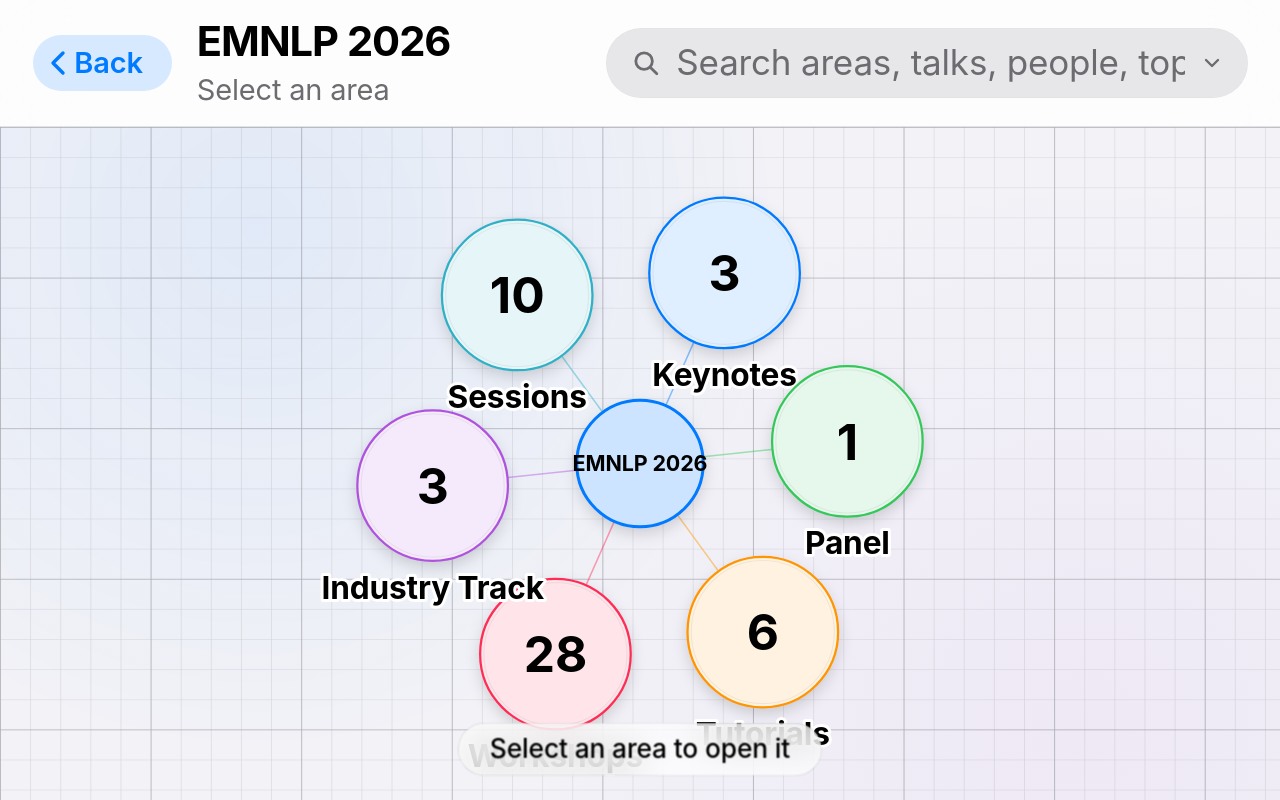
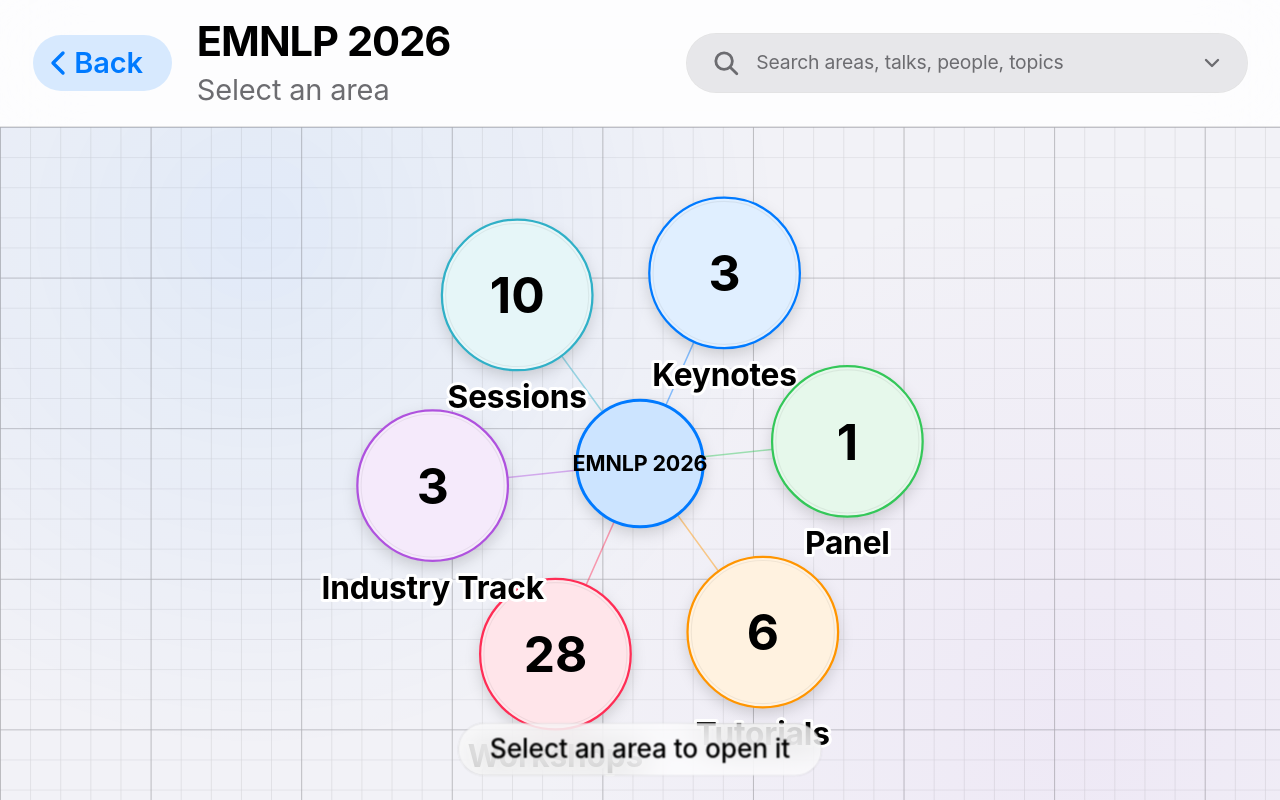
Before and after one commit to sania8/emnlp-graph, a Next.js app: page / in a window 1280 px wide. Both pictures are taken after a click on the button 349 px from the left and 585 px from the top of the page. Shown: the top 800 px of the page. Built offline with nearby package versions, Linux system fonts and the light colour scheme.

Commit message:
few chnages in search bar

```diff
--- a/src/components/stage/Conferencesearch.tsx
+++ b/src/components/stage/Conferencesearch.tsx
@@ -101,9 +101,9 @@
   };
 
   return (
-    <div ref={boxRef} className="relative w-[640px] max-w-full shrink-0">
+    <div ref={boxRef} className="relative w-[560px] max-w-full shrink-0">
       <div
-        className="flex min-h-[68px] items-center gap-4 rounded-full px-6 ring-1 ring-black/10 transition-shadow focus-within:ring-2 focus-within:ring-accent"
+        className="flex min-h-[58px] items-center gap-4 rounded-full px-6 ring-1 ring-black/10 transition-shadow focus-within:ring-2 focus-within:ring-accent"
         style={{ background: "rgba(120,120,128,0.16)" }}
       >
         <svg width="28" height="28" viewBox="0 0 22 22" aria-hidden="true" className="shrink-0 text-muted">
@@ -125,7 +125,7 @@
           aria-label="Search the conference graph"
           role="combobox"
           aria-expanded={open}
-          className="min-w-0 flex-1 bg-transparent text-3xl text-foreground outline-none placeholder:text-muted"
+          className="min-w-0 flex-1 bg-transparent text-base text-foreground outline-none placeholder:text-muted"
         />
         {q ? (
           <button
@@ -181,7 +181,7 @@
                 <span className="shrink-0 rounded-full bg-black/5 px-3 py-0.5 text-xl font-medium text-muted">{KIND_LABEL[it.kind]}</span>
                 <span className="truncate text-3xl font-semibold text-foreground">{it.label}</span>
               </span>
-              {it.sub && <span className="max-w-[45%] shrink-0 truncate text-2xl text-muted">{it.sub}</span>}
+              {it.sub && <span className="max-w-[45%] shrink-0 truncate text-xl text-muted">{it.sub}</span>}
             </button>
           ))}
         </div>
```
